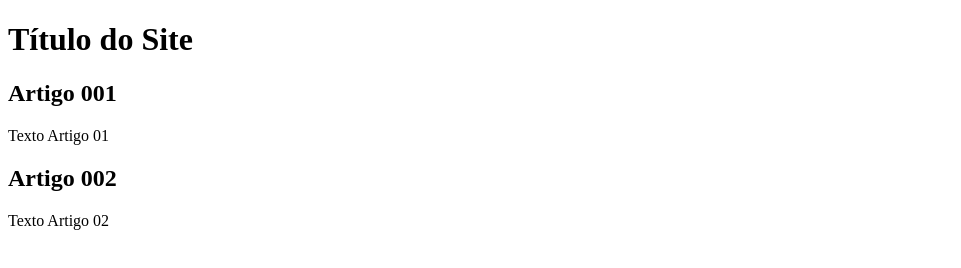
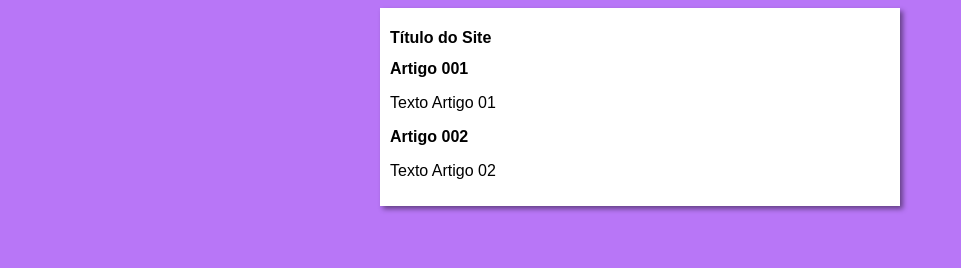
Before and after one commit to robertthown/projeto-site, a plain HTML site: page index.html in a window 1280 px wide. Shown: the whole page, without its empty margins (0-961 px from the left). Drawn offline with Linux system fonts and the light colour scheme.

Commit message:
iniciei o design

```diff
--- /dev/null
+++ b/estilos/style.css
@@ -0,0 +1,18 @@
+* {
+    font-family: Arial, Helvetica, sans-serif;
+    font-size: 16px;
+}
+
+body {
+    background-color: rgb(184, 118, 247);
+
+}
+
+main {
+    background-color: white;
+    width: 500px;
+    margin: auto;
+    padding: 10px;
+    box-shadow: 3px 3px 5px rgba(0, 0, 0, 0.452);
+
+}
--- a/index.html
+++ b/index.html
@@ -4,6 +4,7 @@
     <meta charset="UTF-8">
     <meta name="viewport" content="width=device-width, initial-scale=1.0">
     <title>Titulo do site</title>
+    <link rel="stylesheet" href="estilos/style.css">
 </head>
 <body>
     <main>
```
